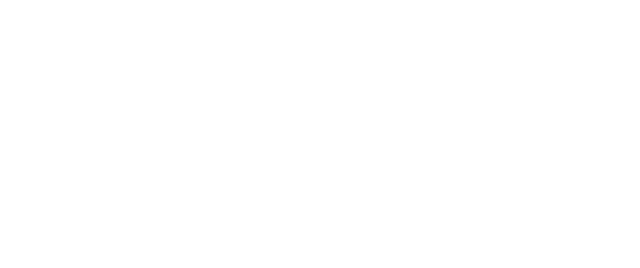
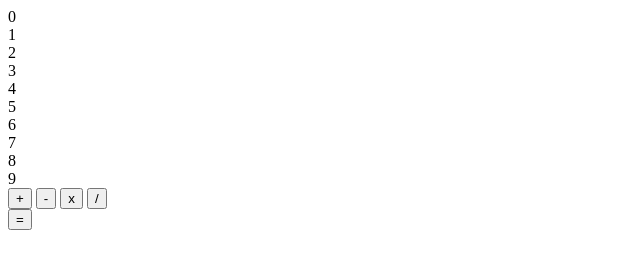
Before and after one commit to mganderson13/odin-project-calculator, a plain HTML site: page index.html in a window 1280 px wide. Shown: the whole page, without its empty margins (0-640 px from the left). Drawn offline with Linux system fonts and the light colour scheme.

Commit message:
created html divs and buttons

```diff
--- a/index.html
+++ b/index.html
@@ -9,7 +9,25 @@
 <body>
 
     <div class="calculator">
-
+        <div class="digits">
+            <div class="digitButton" id="0">0</div>
+            <div class="digitButton" id="1">1</div>
+            <div class="digitButton" id="2">2</div>
+            <div class="digitButton" id="3">3</div>
+            <div class="digitButton" id="4">4</div>
+            <div class="digitButton" id="5">5</div>
+            <div class="digitButton" id="6">6</div>
+            <div class="digitButton" id="7">7</div>
+            <div class="digitButton" id="8">8</div>
+            <div class="digitButton" id="9">9</div>
+        </div>
+        <div class="operators">
+            <button class="operator" id="add">+</button>
+            <button class="operator" id="subract">-</button>
+            <button class="operator" id="multiply">x</button>
+            <button class="operator" id="divide">/</button>
+        </div>
+        <button class="equals">=</button>
     </div>
 </body>
 </html>
```
